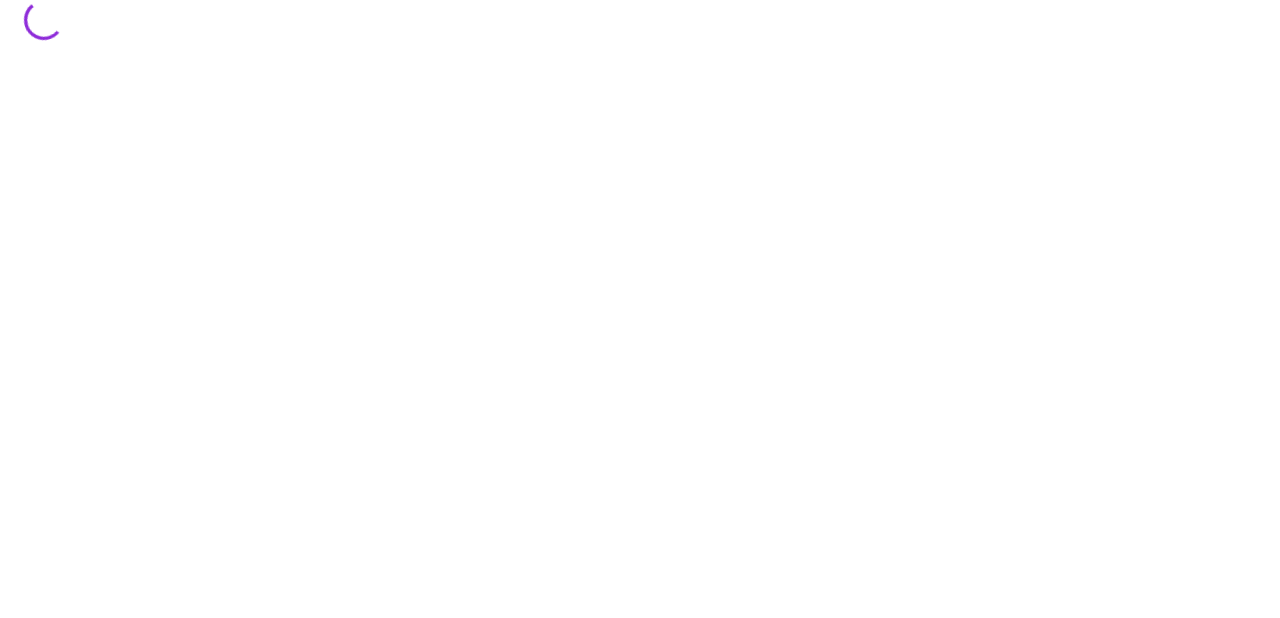
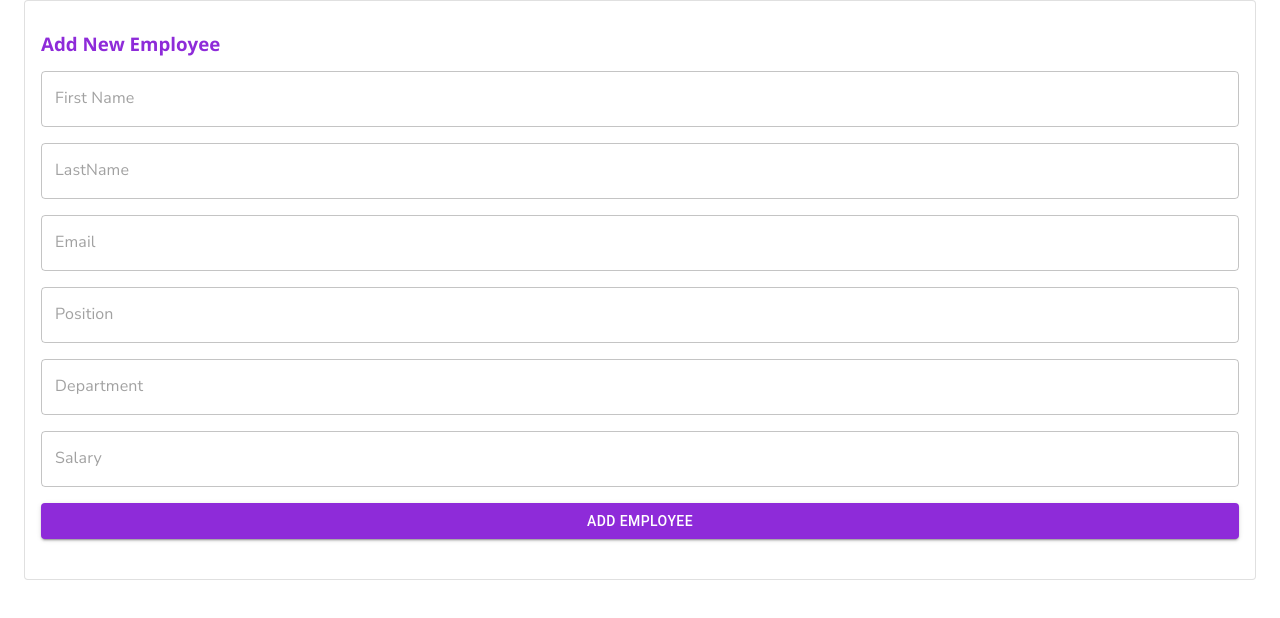
Before and after one commit to neeleshroy2023/employee-frontend, a React (Vite) app: page /addEmployee in a window 1280 px wide. Shown: the top 618 px of the page. Built offline with nearby package versions, Linux system fonts and the light colour scheme; sample sign-in values are in the browser's storage.

Commit message:
commented loading and error from AddEmployee.tsx

```diff
--- a/src/components/features/employees/AddEmployee.tsx
+++ b/src/components/features/employees/AddEmployee.tsx
@@ -36,13 +36,13 @@ const AddEmployee = () => {
     navigate("/employees");
   };
 
-  if(loading){
-    return <CircularProgress />
-  }
+  // if(loading){
+  //   return <CircularProgress />
+  // }
 
-  if(error){
-    return <Typography>{error.message}</Typography>
-  }
+  // if(error){
+  //   return <Typography>{error.message}</Typography>
+  // }
 
   return (
     <Grid2 size={{ xs: 12, sm: 6, md: 4 }}>
```
